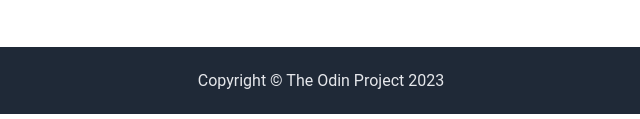
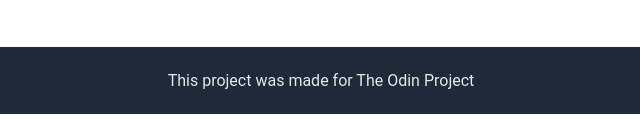
Before and after one commit to JulianKings/odin-landing-page, a plain HTML site: page index.html in a window 1280 px wide. Shown: the part 1459-1578 px from the top of the page, 319-959 px from the left. Drawn offline with Linux system fonts and the light colour scheme.

Commit message:
Update footer and README

```diff
--- a/index.html
+++ b/index.html
@@ -62,6 +62,6 @@
         </div>
     </div>
     </div>
-    <div class="footer">Copyright © The Odin Project 2023</div>
+    <div class="footer">This project was made for The Odin Project</div>
 </body>
 </html>
```
Also changed, not shown: 1 other file.
